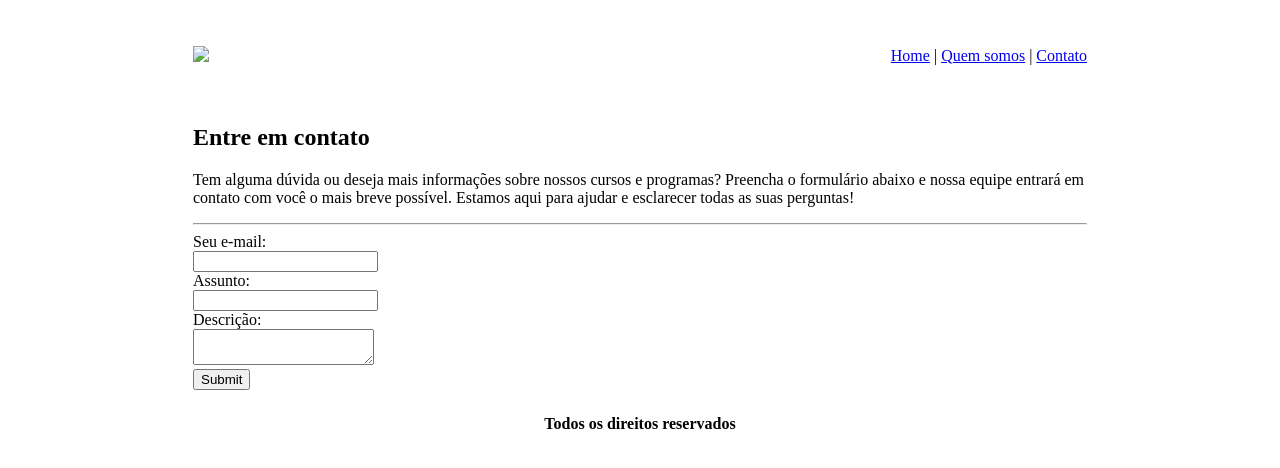
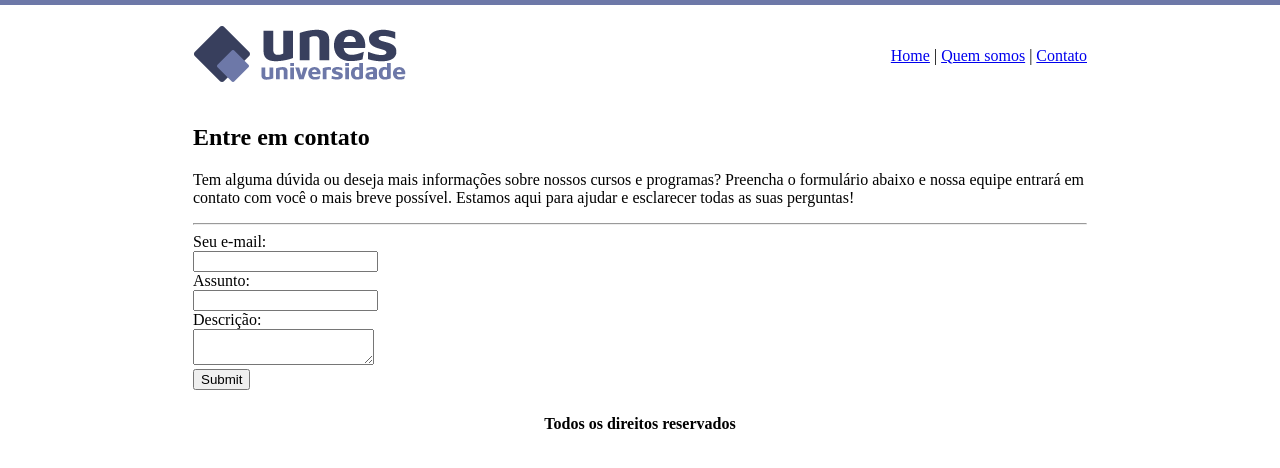
Before and after one commit to Gioocode/Site-Universidade-Unes, a plain HTML site: page contato.html in a window 1280 px wide. Drawn offline with Linux system fonts and the light colour scheme.

Commit message:
Update contato.html

```diff
--- a/contato.html
+++ b/contato.html
@@ -5,11 +5,11 @@
 		<meta charset="utf-8">
 	</head>
 
-	<body background="imagens/fundo2.png">
+	<body background="https://raw.githubusercontent.com/Gioocode/Site-Universidade-Unes/main/fundo2.png">
 
 		<table border="0" width="900" align="center">
 			<tr>
-				<td height="89"><img src="imagens/logo.png"></td>
+				<td height="89"><img src="https://raw.githubusercontent.com/Gioocode/Site-Universidade-Unes/main/logo.png"></td>
 				<td align="right">
 
 					 <a href="index.html">Home</a> |
```
